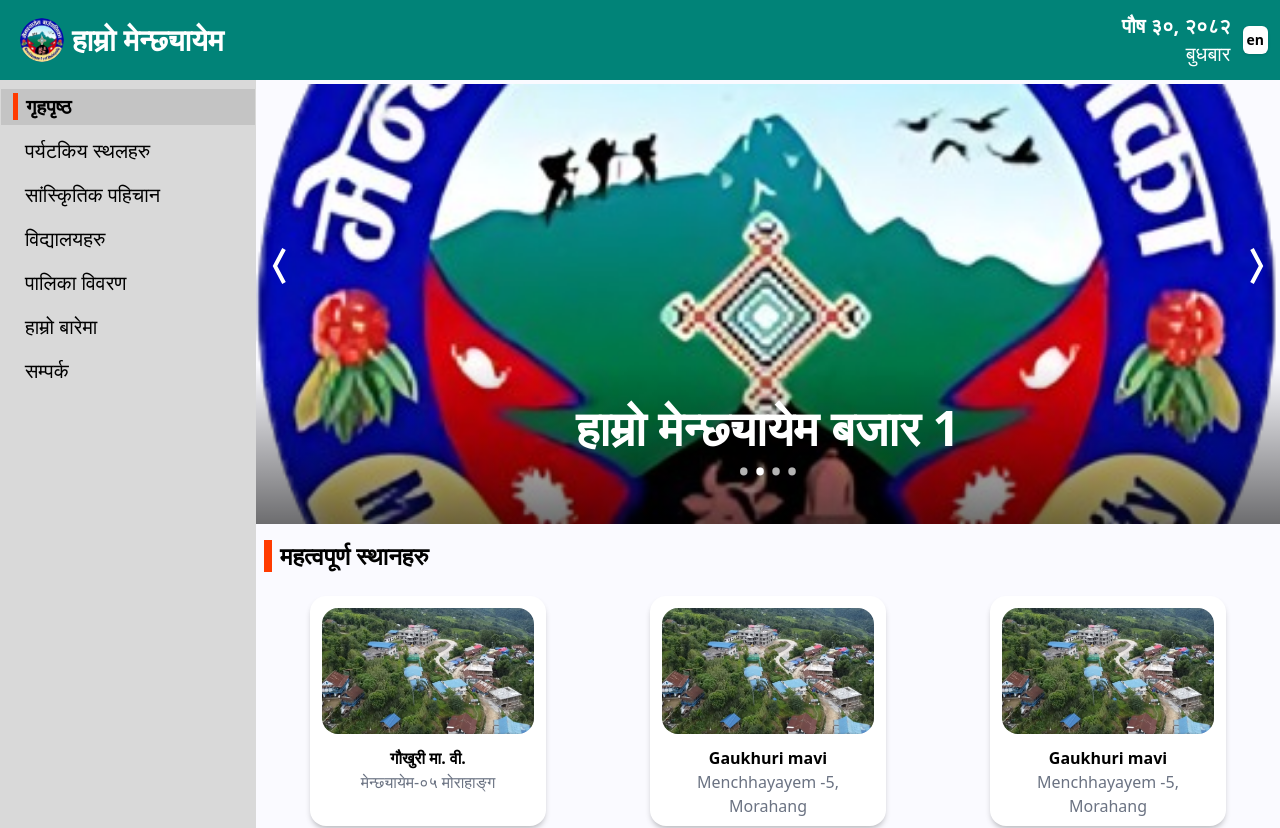
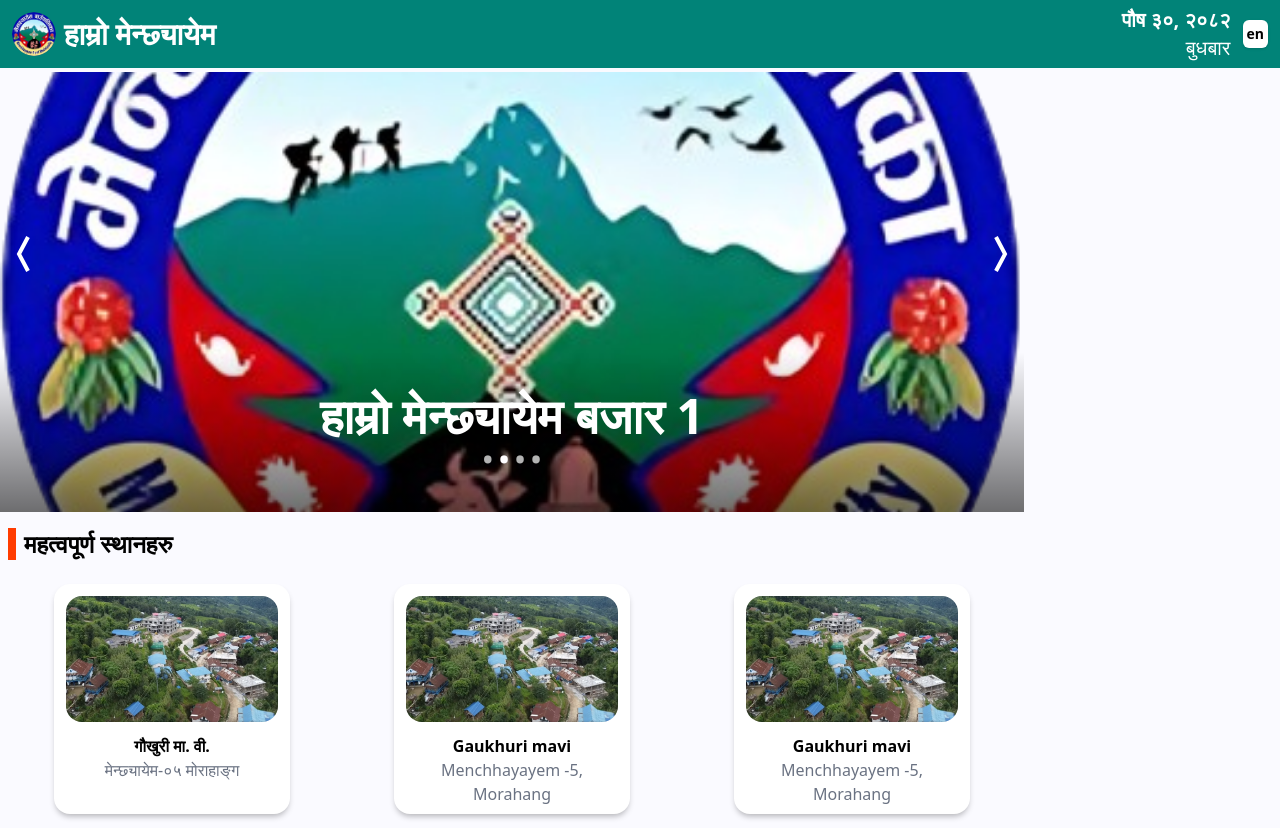
Before and after one commit to Kushal216/hamro-menchhayayem, a Next.js app: page / in a window 1280 px wide. Shown: the top 828 px of the page. Built offline with nearby package versions, Linux system fonts and the light colour scheme.

Commit message:
feat: add menu button click toggle functionality in layout

```diff
--- a/app/layout.jsx
+++ b/app/layout.jsx
@@ -1,9 +1,7 @@
 import { Geist, Geist_Mono } from 'next/font/google';
 import './globals.css';
-import Menubar from '@/components/layout/Menubar';
 import Footer from '@/components/layout/Footer';
-import Navbar from '@/components/layout/Navbar';
-
+import NavigationComponents from '@/components/layout/NavigationComponents';
 const geistSans = Geist({
   variable: '--font-geist-sans',
   subsets: ['latin'],
@@ -23,25 +21,18 @@ export const metadata = {
 };
 
 export default function RootLayout({ children }) {
+
   return (
     <html lang="en">
       <body
         className={`${geistSans.variable} ${geistMono.variable} antialiased h-screen`}
       >
-        <div className={`flex flex-col`}>
-          <header>
-            <Navbar />
-          </header>
+        <div className={`grid grid-cols-5`}>
+          <NavigationComponents />
 
-          <div className="body flex-1 flex">
-            <aside className="flex-1/5 hidden md:block">
-              <Menubar />
-            </aside>
+          <main className="col-span-5 md:col-span-4 ">{children}</main>
 
-            <main className="flex-4/5 ">{children}</main>
-          </div>
-
-          <footer>
+          <footer className="col-span-5">
             <Footer />
           </footer>
         </div>
--- a/components/layout/MobileMenuButton.jsx
+++ b/components/layout/MobileMenuButton.jsx
@@ -1,32 +1,17 @@
-"use client"
-import React, { useState } from 'react'
-import { TiThMenu } from 'react-icons/ti'
+'use client';
+import { TiThMenu } from 'react-icons/ti';
 import { CgClose } from 'react-icons/cg';
 
-const MobileMenuButton = () => {
-  const [menuToggle, toggleMenu] = useState(false);
-
+const MobileMenuButton = ({ isOpen, showMenu, closeMenu, toggleMenu }) => {
   return (
-    <div>
-      {!menuToggle ? (
-        <TiThMenu
-          color="white"
-          size={24}
-          className="md:hidden"
-          onClick={handleMenuToggle}
-        />
+    <div onClick={toggleMenu} className='md:hidden'>
+      {!isOpen ? (
+        <TiThMenu color="white" size={24} />
       ) : (
-        <CgClose
-          color="white"
-          size={24}
-          className="md:hidden"
-          onClick={handleMenuToggle}
-         />
+        <CgClose color="white" size={24} />
       )}
     </div>
   );
+};
 
-  function handleMenuToggle(){toggleMenu(!menuToggle)}
-}
-
-export default MobileMenuButton
+export default MobileMenuButton;
--- a/components/layout/Navbar.jsx
+++ b/components/layout/Navbar.jsx
@@ -1,17 +1,23 @@
+"use client"
 import Link from 'next/link';
 import Image from 'next/image';
 import logo from '@/public/images/logo.png';
 import MobileMenuButton from './MobileMenuButton';
 
-function Navbar() {
+function Navbar({ isMenuOpen, showMenu, closeMenu, toggleMenu }) {
   const nepaliDate = 'पौष ३०, २०८२';
   const weekday = 'बुधबार';
 
   return (
-    <div className="bg-[#018378] p-3">
-      <div className="flex items-center justify-between">
+    <div className="">
+      <div className=" bg-[#018378] p-3 flex items-center justify-between h-17">
         <div className="flex items-center gap-2">
-          <MobileMenuButton/>
+          <MobileMenuButton
+            isOpen={isMenuOpen}
+            showMenu={showMenu}
+            closeMenu={closeMenu}
+            toggleMenu={toggleMenu}
+          />
           <Link
             href="/"
             className="relative flex justify-between items-center gap-2"
@@ -44,10 +50,7 @@ function Navbar() {
             <div>{weekday}</div>
           </div>
 
-          <div
-            className="bg-white text-sm shadow my-auto rounded-md
-        font-bold w-fit h-fit p-1"
-          >
+          <div className="bg-white text-sm shadow my-auto rounded-md font-bold w-fit h-fit p-1"          >
             en
           </div>
         </div>
--- /dev/null
+++ b/components/layout/NavigationComponents.jsx
@@ -0,0 +1,35 @@
+'use client'
+import React from 'react'
+import Navbar from './Navbar';
+import Menubar from './Menubar';
+import { useState } from 'react';
+
+const NavigationComponents = () => {
+  const [isMenuOpen, setIsMenuOpen] = useState(false);
+
+  return (
+    <>
+      <header className="col-span-5 sticky top-0 z-100">
+        <Navbar isMenuOpen={isMenuOpen} toggleMenu={toggleMenu} showMenu={showMenu} closeMenu={closeMenu} />
+      </header>
+      {isMenuOpen && <aside className={"col-span-5  md:col-span-1 z-10 md:block  fixed pt-17 h-screen"}>
+        <Menubar/>
+      </aside>}
+    </>
+  );
+
+  function toggleMenu(){
+    setIsMenuOpen(!isMenuOpen)
+  }
+
+  function showMenu(){
+    console.log('show menu clicked')
+    setIsMenuOpen(true);
+  }
+
+  function closeMenu(){
+    setIsMenuOpen(false)
+  }
+}
+
+export default NavigationComponents
```
